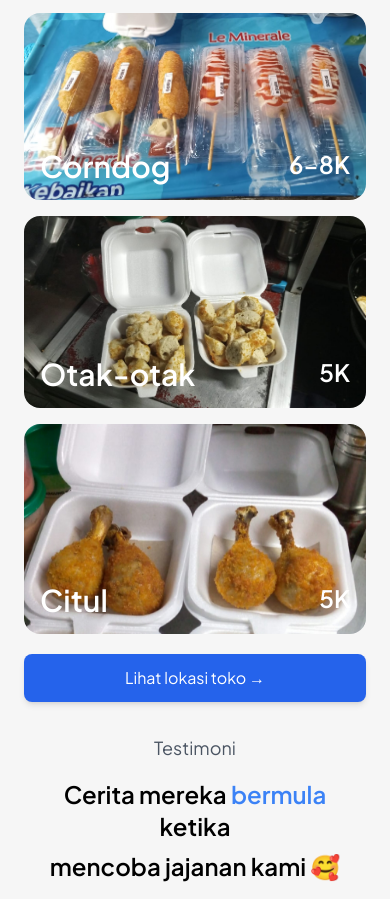
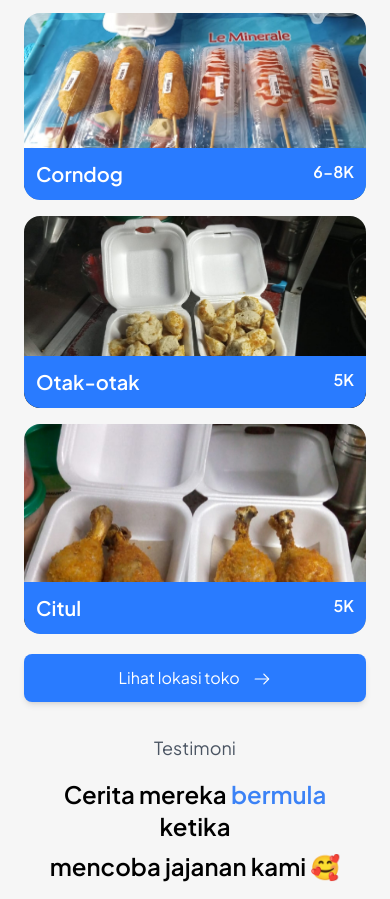
Before and after one commit to Felitaslemek/kidi, a React (Vite) app: page / in a window 390 px wide. Shown: the part 1360-2259 px from the top of the page. Built offline with nearby package versions, Linux system fonts and the light colour scheme.

Commit message:
fix responsive image issues

```diff
--- a/src/components/ProductShowCase.jsx
+++ b/src/components/ProductShowCase.jsx
@@ -21,33 +21,34 @@ function ProductShowcase() {
 			name: "Churros",
 			price: "5-10K",
 			image: chuross,
-			priceImage: pricechuross,
+			// priceImage: pricechuross,
 		},
 		{
 			id: 2,
 			name: "Corndog",
 			price: "6-8K",
 			image: corndog,
-			priceImage: pricecorndog,
+			// priceImage: pricecorndog,
 		},
 		{
 			id: 3,
 			name: "Otak-otak",
 			price: "5K",
 			image: otak,
-			priceImage: priceotak,
+			// priceImage: priceotak,
 		},
 		{
 			id: 4,
 			name: "Citul",
 			price: "5K",
 			image: citul,
-			priceImage: pricecitul,
+			// priceImage: pricecitul,
 		},
 	];
 
 	return (
-		<div className="flex flex-col gap-5">
+		// Text
+		<div className="flex flex-col gap-5 z-0">
 			<div className="text-center flex flex-col gap-3">
 				<p className="text-color_nuetral_600_light font-regular text-sm">
 					Menu Kami
@@ -55,7 +56,7 @@ function ProductShowcase() {
 				<h2 className="text-2xl font-semibold">
 					Menyediakan berbagai macam{" "}
 					<span className="text-color_primary_500_light">
-						Jajanan terjangkau 🤤
+						jajanan terjangkau 🤤
 					</span>
 				</h2>
 				<p className="text-color_nuetral_600_light text-base">
@@ -65,15 +66,17 @@ function ProductShowcase() {
 				</p>
 			</div>
 
-			<div className="grid grid-cols-1 gap-4 font-semibold">
+			{/* Gambar Produk */}
+			<div className="grid grid-cols-1 md:grid-cols-2 gap-4 font-semibold">
 				{menuItems.map((item) => (
 					<div
 						key={item.id}
-						className="relative rounded-2xl overflow-hidden hover:scale-105 transition-transform cursor-pointer bg-white"
-						onMouseEnter={() =>
-							handleHover(item.id)
-						}
-						onMouseLeave={handleLeave}>
+						className="relative rounded-2xl overflow-hidden bg-white"
+						// onMouseEnter={() =>
+						// 	handleHover(item.id)
+						// }
+						// onMouseLeave={handleLeave}
+					>
 						<div className="">
 							<img
 								src={
@@ -85,11 +88,11 @@ function ProductShowcase() {
 								className="w-full h-full object-cover rounded-t-lg"
 							/>
 						</div>
-						<div className="absolute bottom-0 left-0 right-0 p-4 text-color_nuetral_100_light rounded-b-2xl flex justify-between">
-							<span className="font-semibold text-3xl">
+						<div className="absolute bg-color_primary_500_light bottom-0 left-0 right-0 p-3 text-color_nuetral_100_light rounded-b-2xl flex justify-between">
+							<span className="font-semibold text-xl">
 								{item.name}
 							</span>
-							<span className="font-semibold text-2xl">
+							<span className="font-regular text-base">
 								{item.price}
 							</span>
 						</div>
@@ -102,8 +105,26 @@ function ProductShowcase() {
 					href="https://www.google.com/maps/place/Kedai+Manang+(Churros,+Corndog,+Citul,+Otak-otak+crispy)/@-7.0060695,110.4187903,15z/data=!4m6!3m5!1s0x2e708d2fd7afca71:0x921193cb14508ddb!8m2!3d-7.0112853!4d110.4365921!16s%2Fg%2F11kpnvp_7c?entry=ttu&g_ep=EgoyMDI0MTIwOC4wIKXMDSoASAFQAw%3D%3D"
 					target="_blank"
 					rel="noopener noreferrer">
-					<button className="justify-center w-full items-center bg-blue-600 text-white py-3 rounded-lg hover:bg-blue-700 transition-colors shadow-md hover:shadow-lg">
-						Lihat lokasi toko →
+					<button className="justify-center w-full items-center bg-color_primary_500_light text-color_nuetral_100_light py-3 rounded-lg hover:bg-blue-700 transition-colors shadow-md hover:shadow-lg">
+						Lihat lokasi toko{" "}
+						<span className="ml-2 items-center">
+							<svg
+								width="21"
+								height="21"
+								viewBox="0 0 20 22"
+								fill="none"
+								xmlns="http://www.w3.org/2000/svg"
+								className="inline-block align-middle">
+								<path
+									d="M12.4531 16.1833C12.2948 16.1833 12.1364 16.125 12.0114 16C11.7698 15.7583 11.7698 15.3583 12.0114 15.1166L16.6281 10.5L12.0114 5.88331C11.7698 5.64164 11.7698 5.24164 12.0114 4.99998C12.2531 4.75831 12.6531 4.75831 12.8948 4.99998L17.9531 10.0583C18.1948 10.3 18.1948 10.7 17.9531 10.9416L12.8948 16C12.7698 16.125 12.6114 16.1833 12.4531 16.1833Z"
+									fill="#FFFFFF"
+								/>
+								<path
+									d="M17.3698 11.125H3.34476C3.0031 11.125 2.71976 10.8417 2.71976 10.5C2.71976 10.1583 3.0031 9.875 3.34476 9.875H17.3698C17.7114 9.875 17.9948 10.1583 17.9948 10.5C17.9948 10.8417 17.7114 11.125 17.3698 11.125Z"
+									fill="#FFFFFF"
+								/>
+							</svg>
+						</span>
 					</button>
 				</a>
 			</div>
```
